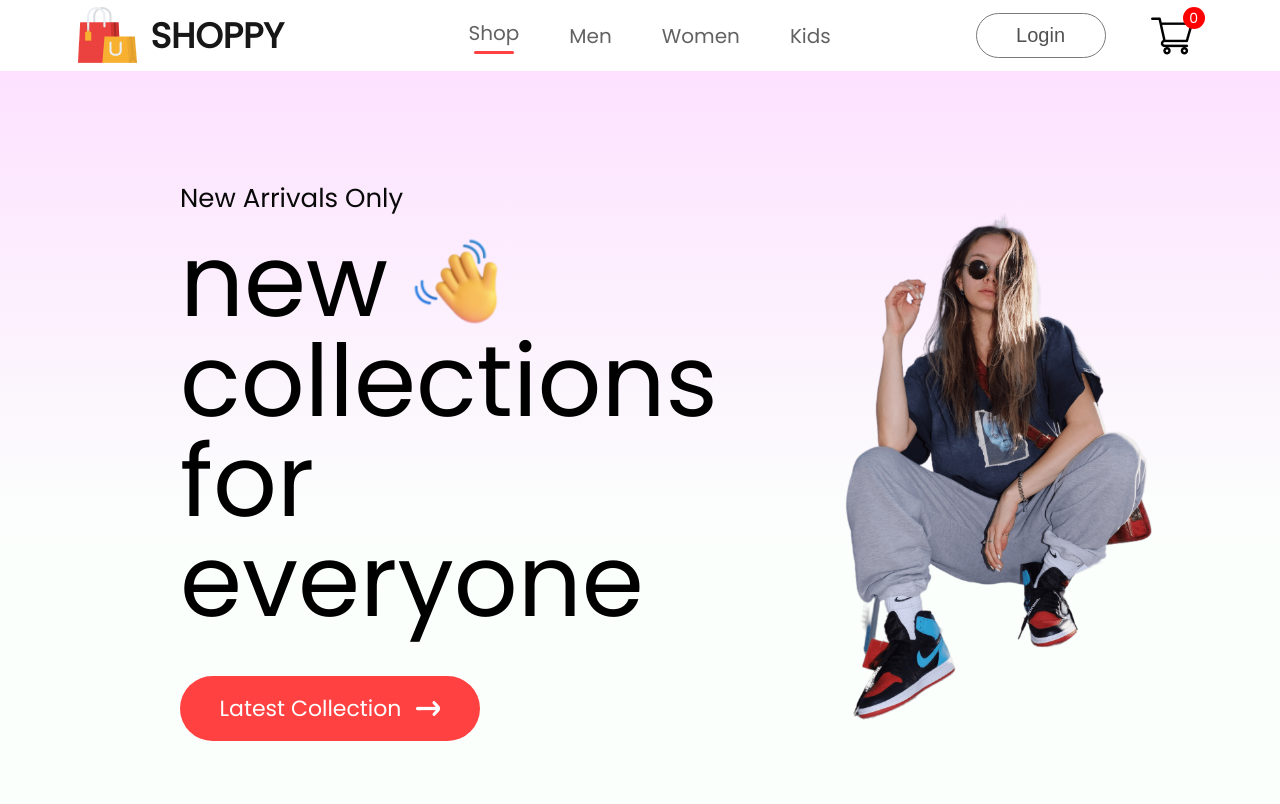
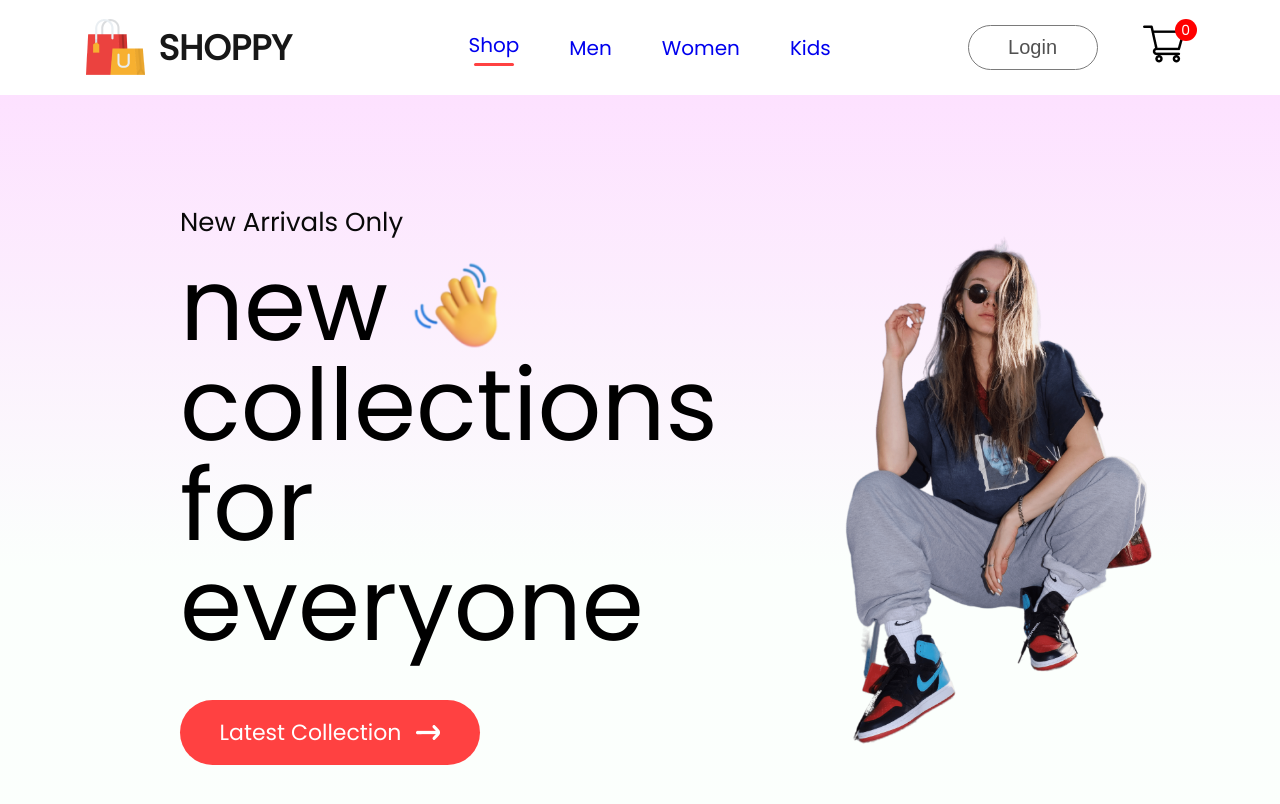
Before and after one commit to aamrapaliwandhre/shopping_website, a React (Create React App) app in the folder my-app/: page / in a window 1280 px wide. Shown: the top 804 px of the page. Built offline with nearby package versions, Linux system fonts and the light colour scheme.

Commit message:
Changes in Navbar

```diff
--- a/my-app/src/Componenets/Navbar/Navbar.css
+++ b/my-app/src/Componenets/Navbar/Navbar.css
@@ -1,7 +1,7 @@
 .navbar{
     display: flex;
     justify-content: space-around;
-    padding: 3px;
+    padding: 15px;
     box-shadow: 0 1px 3px -2px black;
 }
 
@@ -34,6 +34,7 @@
     gap: 3px;
     cursor: pointer;
 }
+
 .nav-menu hr{
     border: none;
     width: 80%;
--- a/my-app/src/Componenets/Navbar/navbar.jsx
+++ b/my-app/src/Componenets/Navbar/navbar.jsx
@@ -1,10 +1,14 @@
-import React from 'react'
+import React, { useState } from 'react'
 import './Navbar.css'
 import logo from '../Assests/logo.png'
 import cart_icon from '../Assests/cart_icon.png'
+import { Link } from 'react-router-dom'
 
 const Navbar = ()=>{
 
+
+//to change the red underline under menu on onclick function
+const [menu,setMenu] = useState("shop")
 
     return(
         <div className='navbar'>
@@ -13,14 +17,15 @@
                 <p>SHOPPY</p>
             </div>
             <ul className="nav-menu">
-                <li>Shop<hr/></li>
-                <li>Men</li>
-                <li>Women</li>
-                <li>Kids</li>
+                {/* here we are ternery operator {menu==="shop"?<hr/>:<></>} to move red underline under menu */}
+                <li onClick={()=>{setMenu("shop")}}><Link style={{textDecoration:'none'}} to='/'>Shop</Link>{menu==="shop"?<hr/>:<></>}</li>
+                <li onClick={()=>{setMenu("mens")}}><Link style={{textDecoration:'none'}} to='/mens'> Men</Link>{menu==="mens"?<hr/>:<></>}</li>
+                <li onClick={()=>{setMenu("womens")}}><Link style={{textDecoration:'none'}} to='/womens'> Women</Link>{menu==="womens"?<hr/>:<></>}</li>
+                <li onClick={()=>{setMenu("kids")}}><Link style={{textDecoration:'none'}} to='/kids'> Kids</Link>{menu==="kids"?<hr/>:<></>}</li>
             </ul>
             <div className="nav-login-cart">
-                <button>Login</button>
-                <img src={cart_icon} alt="" />
+                <Link to='/login'><button>Login</button></Link>
+                <Link to='/cart'><img src={cart_icon} alt="" /></Link>
                 <div className="nav-cart-count">0</div>
             </div>
 
```
